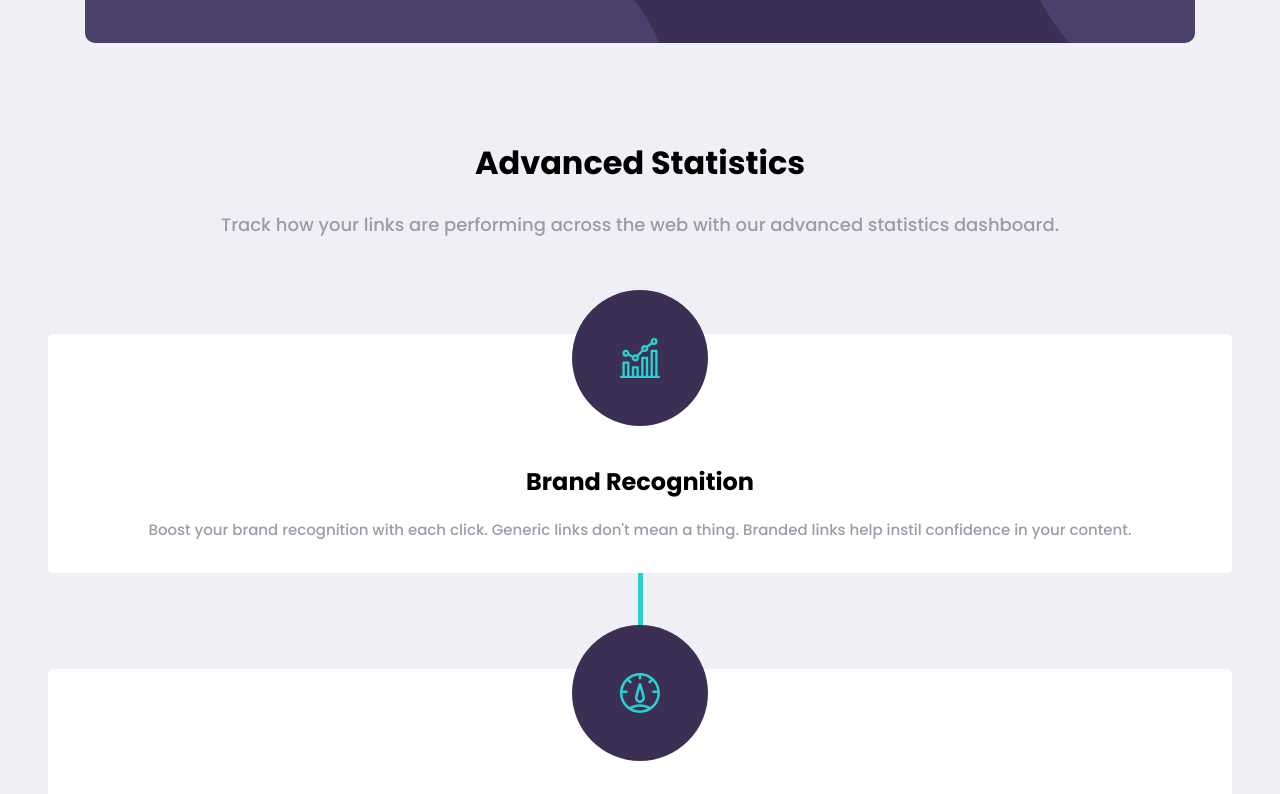
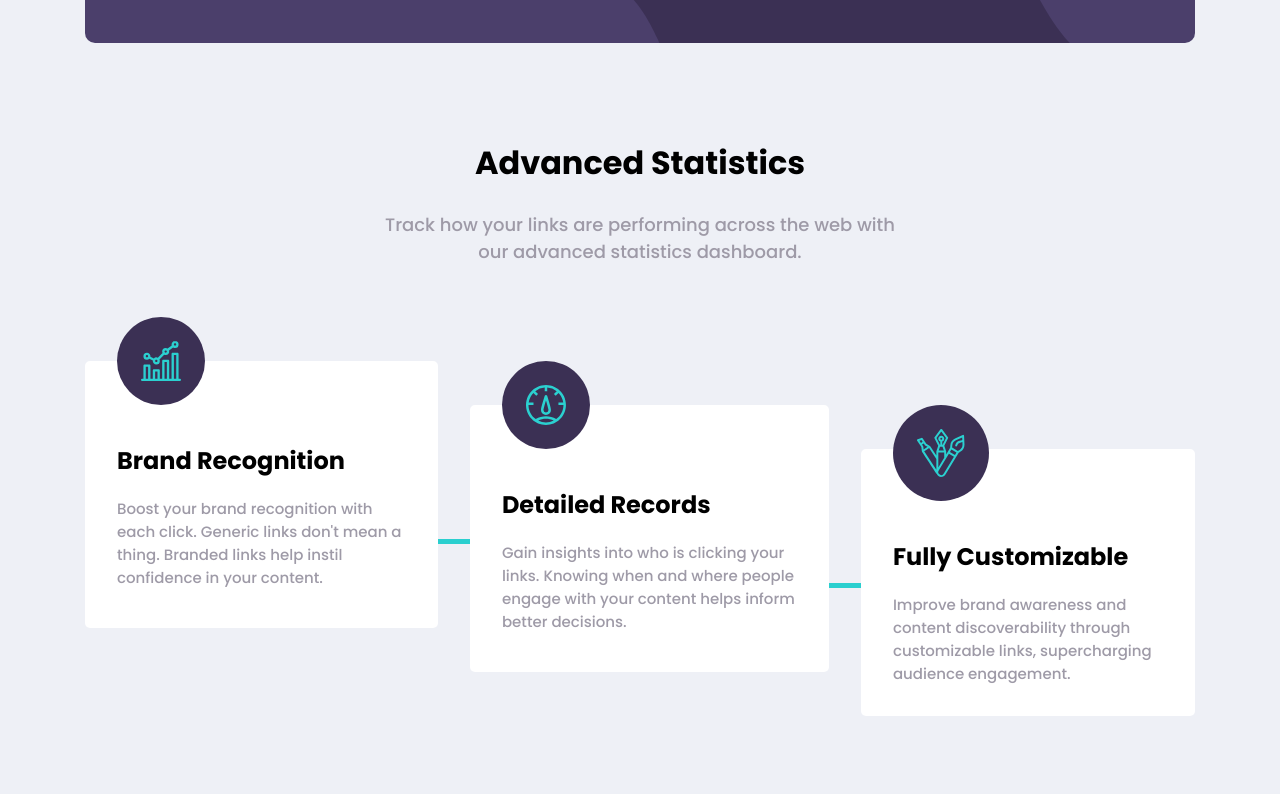
Before and after one commit to TylerAPfledderer/url-shortening-api, a Vue app: page / in a window 1280 px wide. Shown: the part 880-1674 px from the top of the page. Built offline with nearby package versions, Linux system fonts and the light colour scheme.

Commit message:
feat(App.vue): Update styling for the Statistic Details Section for desktop screen sizes.

```diff
--- a/src/App.vue
+++ b/src/App.vue
@@ -101,7 +101,8 @@
       </div>
     </section>
     <section class="StatisticsDetailSection">
-      <div class="section-detail">
+      <div class="desktop-wrapper">
+        <div class="heading-text">
           <h3>
             Advanced Statistics
           </h3>
@@ -117,8 +118,8 @@
             <div>
               <h4>Brand Recognition</h4>
               <p class="text-color-light">
-              Boost your brand recognition with each click. Generic links don't mean a thing. Branded links help instil
-              confidence in your content.
+                Boost your brand recognition with each click. Generic links don't mean a thing. Branded links help
+                instil confidence in your content.
               </p>
             </div>
           </li>
@@ -147,6 +148,7 @@
             </div>
           </li>
         </ul>
+      </div>
     </section>
     <section class="BoostCtaSection">
       <h3>Boost your links today</h3>
@@ -639,23 +641,36 @@ main {
   text-align: center;
 }
 
-.StatisticsDetailSection__list {
+.StatisticsDetailSection .desktop-wrapper {
+  align-items: center;
   display: flex;
   flex-direction: column;
+  gap: 96px;
+}
+
+.StatisticsDetailSection .heading-text {
+  max-width: 540px;
+}
+
+.StatisticsDetailSection__list {
+  --gap-length: 96px;
+  display: flex;
+  flex-direction: column;
+  gap: var(--gap-length);
   justify-content: center;
   list-style: none;
 }
 
 .StatisticsDetailSection__item {
-  --gap-length: 96px;
-
+  --local-item-padding-x: 32px;
   align-items: center;
   background: white;
   border-radius: 5px;
   display: flex;
   flex-direction: column;
-  margin-top: var(--gap-length);
-  padding: 0 32px 32px;
+  max-height: 267px;
+  max-width: 560px;
+  padding: 0 var(--local-item-padding-x) 32px;
   position: relative;
 }
 
@@ -674,7 +689,7 @@ main {
 .StatisticsDetailSection__image {
   background: var(--primary-violet);
   border-radius: 50%;
-  padding: var(--base-padding-x);
+  padding: 24px;
   position: relative;
   top: -44px;
 }
@@ -685,6 +700,41 @@ main {
 
 .StatisticsDetailSection__item p {
   font-size: 15px;
+}
+
+@media (min-width: 1124px) {
+  .StatisticsDetailSection__list {
+    --gap-length: 32px;
+    --vertical-offset: 44px;
+    flex-direction: row;
+  }
+
+  .StatisticsDetailSection__item {
+    --local-item-padding-x: 24px;
+    align-items: flex-start;
+    text-align: left;
+  }
+
+  .StatisticsDetailSection__item:nth-of-type(2) {
+    margin-top: var(--vertical-offset);
+  }
+
+  .StatisticsDetailSection__item:nth-of-type(3) {
+    margin-top: calc(var(--vertical-offset) * 2);
+  }
+
+  .StatisticsDetailSection__item:not(:first-of-type)::before {
+    top: 50%;
+    left: calc(var(--gap-length) * -1);
+    width: var(--gap-length);
+    height: var(--bar-width);
+  }
+}
+
+@media (min-width: 1206px) {
+  .StatisticsDetailSection__item {
+    --local-item-padding-x: 32px;
+  }
 }
 
 /* == Boost CTA Section == */
```
Lines whose indentation alone changed are shown as unchanged.
